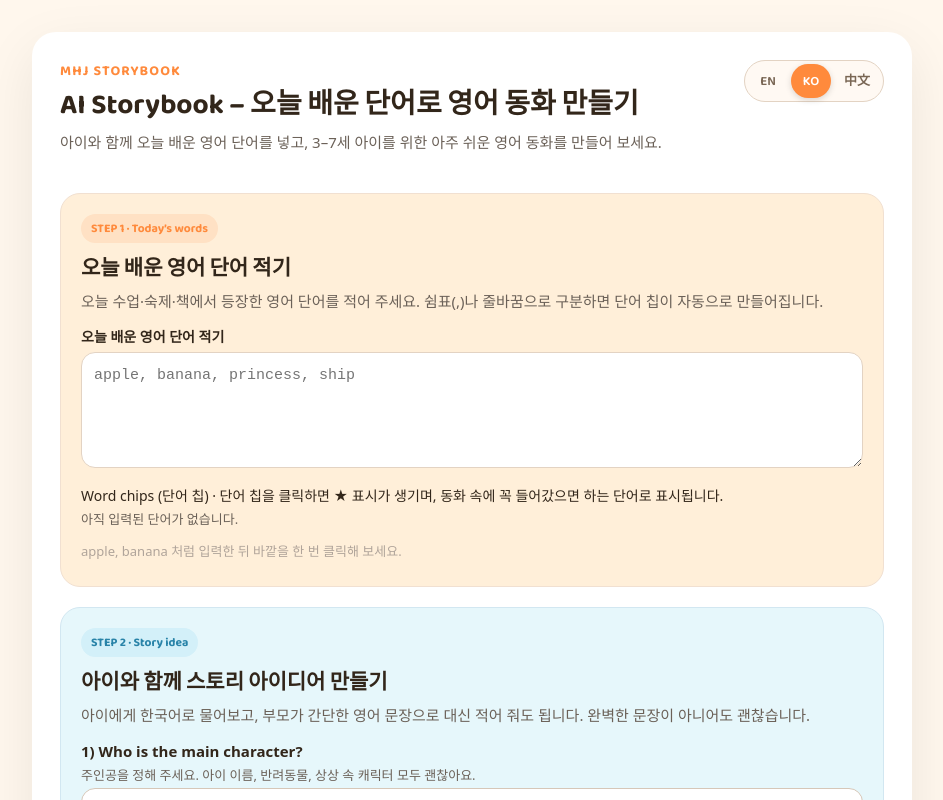
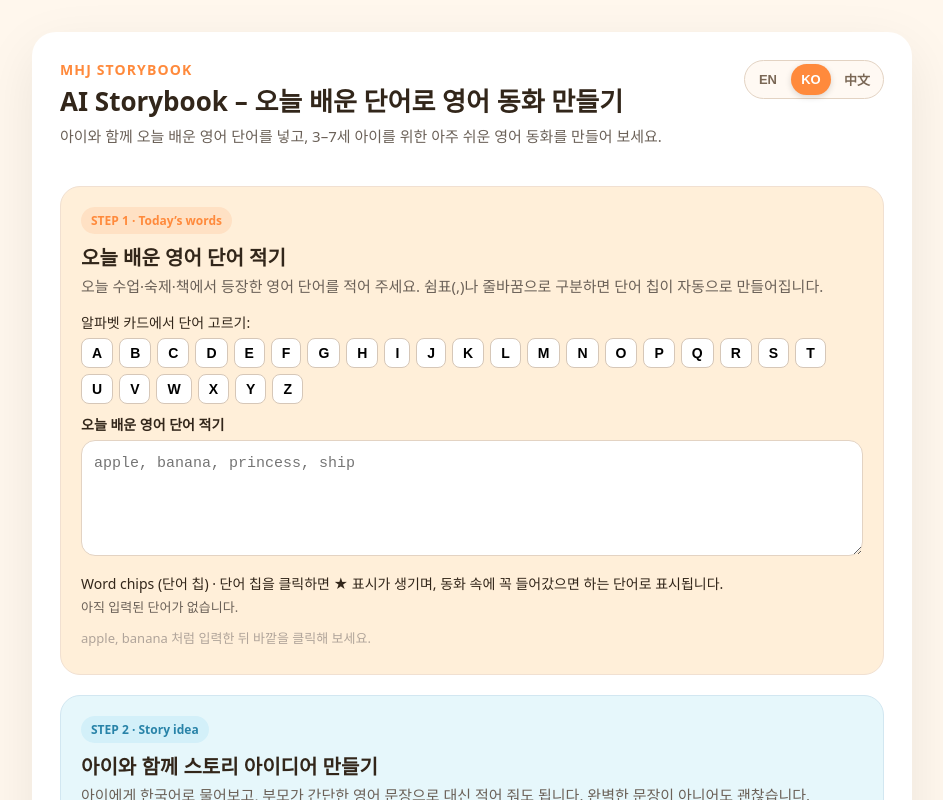
Before and after one commit to penjuntv/mhj_storybook, a Next.js app: page / in a window 1280 px wide. Shown: the top 800 px of the page, without its empty margins (168-1111 px from the left). Built offline with nearby package versions, Linux system fonts and the light colour scheme.

Commit message:
Update index.js

```diff
--- a/pages/index.js
+++ b/pages/index.js
@@ -1,5 +1,6 @@
 // pages/index.js
 import { useState } from "react";
+import { WORD_CARDS, LETTER_IMAGES } from "../data/wordCards";
 
 const TEXTS = {
   en: {
@@ -14,11 +15,12 @@ const TEXTS = {
     step1TextareaLabel: "Write today’s English words",
     chipsLabel:
       "Word chips · Click a word to mark it as ★ must-use. These words are strongly requested in the story.",
-    chipEmptyHint:
-      "Type words like apple, banana and click outside the box to see the chips.",
     lengthHintPrefix: "Based on the number of words, this story will be about",
     lengthHintNormalSuffix: "5–7 short sentences.",
     lengthHintLongSuffix: "9–12 short sentences.",
+    // 새로 추가된 문구
+    letterPickerLabel: "Quick pick from A–Z word cards:",
+    letterWordsTitle: (letter) => `Words starting with "${letter}"`,
     step2Tag: "STEP 2 · Story idea",
     step2Title: "Create a story idea with your child",
     step2Description:
@@ -58,11 +60,12 @@ const TEXTS = {
     step1TextareaLabel: "오늘 배운 영어 단어 적기",
     chipsLabel:
       "Word chips (단어 칩) · 단어 칩을 클릭하면 ★ 표시가 생기며, 동화 속에 꼭 들어갔으면 하는 단어로 표시됩니다.",
-    chipEmptyHint:
-      "apple, banana 처럼 입력한 뒤 바깥을 한 번 클릭해 보세요.",
     lengthHintPrefix: "입력된 단어 개수 기준으로",
     lengthHintNormalSuffix: "5–7문장 정도의 짧은 동화가 생성됩니다.",
     lengthHintLongSuffix: "9–12문장 정도의 조금 긴 동화가 생성됩니다.",
+    // 새로 추가된 문구
+    letterPickerLabel: "알파벳 카드에서 단어 고르기:",
+    letterWordsTitle: (letter) => `"${letter}" 로 시작하는 단어 카드`,
     step2Tag: "STEP 2 · Story idea",
     step2Title: "아이와 함께 스토리 아이디어 만들기",
     step2Description:
@@ -102,11 +105,12 @@ const TEXTS = {
     step1TextareaLabel: "写下今天学到的英文单词",
     chipsLabel:
       "Word chips · 点击单词可以标记为 ★ 必须使用，在故事中会尽量包含这些单词。",
-    chipEmptyHint:
-      "先输入 apple, banana 之类的单词，然后点击输入框外面，就会出现单词标签。",
     lengthHintPrefix: "根据单词数量，本故事大约会有",
     lengthHintNormalSuffix: "5–7 句短句。",
     lengthHintLongSuffix: "9–12 句较长的故事。",
+    // 새로 추가된 문구
+    letterPickerLabel: "从 A–Z 单词卡中快速选择：",
+    letterWordsTitle: (letter) => `以 “${letter}” 开头的单词卡`,
     step2Tag: "STEP 2 · Story idea",
     step2Title: "和孩子一起想一个故事点子",
     step2Description:
@@ -149,11 +153,6 @@ const theme = {
   chipBorder: "#F0C9A8",
   chipActiveBg: "#FFE4BF",
   chipActiveBorder: "#FF9F42",
-  // 폰트 스택: 나중에 globals.css 등에서 실제 폰트만 불러오면 바로 적용됨
-  displayFont:
-    '"Textbook-Charlie", "Baloo 2", "Comic Neue", system-ui, -apple-system, BlinkMacSystemFont, "Segoe UI", sans-serif',
-  storyFont:
-    '"Flapstick DEMO", "Chocolate__G", "Comic Neue", system-ui, -apple-system, BlinkMacSystemFont, "Segoe UI", sans-serif',
 };
 
 function computeLengthFromWords(words) {
@@ -170,6 +169,7 @@ export default function Home() {
   const [wordsInput, setWordsInput] = useState("");
   const [words, setWords] = useState([]);
   const [mustUse, setMustUse] = useState([]);
+  const [selectedLetter, setSelectedLetter] = useState(null); // 새 state
   const [answers, setAnswers] = useState({
     mainCharacter: "",
     place: "",
@@ -179,17 +179,26 @@ export default function Home() {
   const [loading, setLoading] = useState(false);
   const [errorMsg, setErrorMsg] = useState("");
 
+  // Step1 textarea에서 단어를 입력했을 때 (수동 입력용)
   const handleWordsBlur = () => {
     const parts = wordsInput
-      // BUG FIX: 예전 /[,\\n]/ 은 'n' 문자까지 구분자로 인식해서 단어가 깨졌음
       .split(/[,\n]/)
       .map((w) => w.trim())
       .filter((w) => w.length > 0);
 
-    setWords(parts);
-    setMustUse((prev) => prev.filter((w) => parts.includes(w)));
+    // 기존 words(버튼으로 고른 단어) + textarea에서 적은 단어를 합치기
+    setWords((prev) => {
+      const merged = [...prev];
+      for (const p of parts) {
+        if (!merged.includes(p)) merged.push(p);
+      }
+      // mustUse는 merged 안에 있는 단어만 남기기
+      setMustUse((old) => old.filter((w) => merged.includes(w)));
+      return merged;
+    });
   };
 
+  // 칩에서 must-use 토글
   const toggleMustUse = (word) => {
     setMustUse((prev) =>
       prev.includes(word) ? prev.filter((w) => w !== word) : [...prev, word]
@@ -312,25 +321,23 @@ export default function Home() {
                 letterSpacing: "0.08em",
                 color: theme.accent,
                 marginBottom: 6,
-                fontFamily: theme.displayFont,
               }}
             >
               MHJ STORYBOOK
             </div>
             <h1
               style={{
-                fontSize: 28,
-                lineHeight: 1.25,
+                fontSize: 26,
+                lineHeight: 1.3,
                 margin: 0,
                 color: theme.textMain,
-                fontFamily: theme.displayFont,
               }}
             >
               {t.appTitle}
             </h1>
             <p
               style={{
-                marginTop: 8,
+                marginTop: 6,
                 fontSize: 15,
                 lineHeight: 1.5,
                 color: theme.textSub,
@@ -373,7 +380,6 @@ export default function Home() {
                     boxShadow: active
                       ? "0 2px 6px rgba(0,0,0,0.15)"
                       : "none",
-                    fontFamily: theme.displayFont,
                   }}
                 >
                   {TEXTS[code].langLabel}
@@ -404,17 +410,15 @@ export default function Home() {
               fontSize: 12,
               fontWeight: 700,
               marginBottom: 8,
-              fontFamily: theme.displayFont,
             }}
           >
             {t.step1Tag}
           </div>
           <h2
             style={{
-              fontSize: 21,
+              fontSize: 20,
               margin: "0 0 4px",
               color: theme.textMain,
-              fontFamily: theme.displayFont,
             }}
           >
             {t.step1Title}
@@ -429,6 +433,97 @@ export default function Home() {
           >
             {t.step1Description}
           </p>
+
+          {/* 알파벳 선택 영역 */}
+          <div style={{ marginBottom: 10 }}>
+            <div
+              style={{
+                fontSize: 14,
+                color: theme.textMain,
+                marginBottom: 6,
+              }}
+            >
+              {t.letterPickerLabel}
+            </div>
+            <div
+              style={{
+                display: "flex",
+                flexWrap: "wrap",
+                gap: 6,
+                marginBottom: 8,
+              }}
+            >
+              {"ABCDEFGHIJKLMNOPQRSTUVWXYZ".split("").map((ch) => (
+                <button
+                  key={ch}
+                  type="button"
+                  onClick={() => setSelectedLetter(ch)}
+                  style={{
+                    padding: "6px 10px",
+                    borderRadius: 8,
+                    border: "1px solid #D6C7B8",
+                    background:
+                      selectedLetter === ch ? "#FFDFBA" : "#FFFFFF",
+                    cursor: "pointer",
+                    fontSize: 14,
+                    fontWeight: 600,
+                  }}
+                >
+                  {ch}
+                </button>
+              ))}
+            </div>
+
+            {/* 선택된 알파벳의 단어 카드 목록 */}
+            {selectedLetter && (
+              <div style={{ marginBottom: 6 }}>
+                <div
+                  style={{
+                    fontSize: 14,
+                    fontWeight: 600,
+                    marginBottom: 4,
+                    color: theme.textMain,
+                  }}
+                >
+                  {t.letterWordsTitle(selectedLetter)}
+                </div>
+                <div
+                  style={{
+                    display: "flex",
+                    flexWrap: "wrap",
+                    gap: 8,
+                  }}
+                >
+                  {(WORD_CARDS[selectedLetter] || []).map((card) => {
+                    const word = card.id.split("_")[1]; // airplane, ant 등
+                    return (
+                      <button
+                        key={card.id}
+                        type="button"
+                        onClick={() =>
+                          setWords((prev) =>
+                            prev.includes(word)
+                              ? prev
+                              : [...prev, word]
+                          )
+                        }
+                        style={{
+                          padding: "5px 10px",
+                          borderRadius: 999,
+                          background: "#FFFFFF",
+                          border: "1px solid #D6C7B8",
+                          cursor: "pointer",
+                          fontSize: 14,
+                        }}
+                      >
+                        {word}
+                      </button>
+                    );
+                  })}
+                </div>
+              </div>
+            )}
+          </div>
 
           <label
             style={{
@@ -502,7 +597,7 @@ export default function Home() {
             >
               {words.length === 0 && (
                 <span style={{ fontSize: 13, color: "#B0A49A" }}>
-                  {t.chipEmptyHint}
+                  apple, banana 처럼 입력한 뒤 바깥을 클릭해 보세요.
                 </span>
               )}
               {words.map((w) => {
@@ -556,17 +651,15 @@ export default function Home() {
               fontSize: 12,
               fontWeight: 700,
               marginBottom: 8,
-              fontFamily: theme.displayFont,
             }}
           >
             {t.step2Tag}
           </div>
           <h2
             style={{
-              fontSize: 21,
+              fontSize: 20,
               margin: "0 0 4px",
               color: theme.textMain,
-              fontFamily: theme.displayFont,
             }}
           >
             {t.step2Title}
@@ -701,7 +794,6 @@ export default function Home() {
                 cursor: "pointer",
                 boxShadow: "0 4px 12px rgba(0,0,0,0.18)",
                 opacity: loading ? 0.75 : 1,
-                fontFamily: theme.displayFont,
               }}
             >
               {loading ? "Creating..." : t.createButton}
@@ -740,17 +832,15 @@ export default function Home() {
               fontSize: 12,
               fontWeight: 700,
               marginBottom: 8,
-              fontFamily: theme.displayFont,
             }}
           >
             {t.step3Tag}
           </div>
           <h2
             style={{
-              fontSize: 21,
+              fontSize: 20,
               margin: "0 0 10px",
               color: theme.textMain,
-              fontFamily: theme.displayFont,
             }}
           >
             {t.step3Title}
@@ -771,15 +861,14 @@ export default function Home() {
           {story && (
             <div
               style={{
-                marginTop: 8,
-                padding: 18,
-                borderRadius: 18,
+                marginTop: 6,
+                padding: 16,
+                borderRadius: 16,
                 background: "#FFFFFF",
-                fontSize: 17,
+                fontSize: 16,
                 lineHeight: 1.7,
                 whiteSpace: "pre-wrap",
                 border: "1px solid #E2D8FF",
-                fontFamily: theme.storyFont,
               }}
             >
               {story}
```
